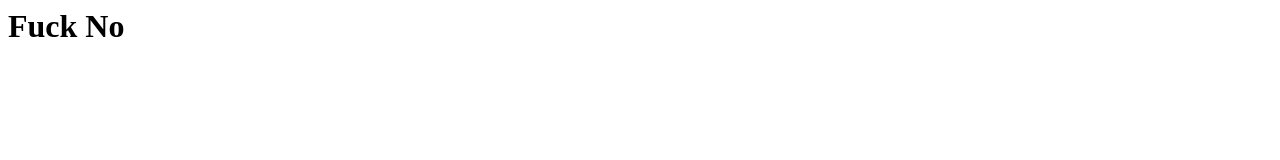
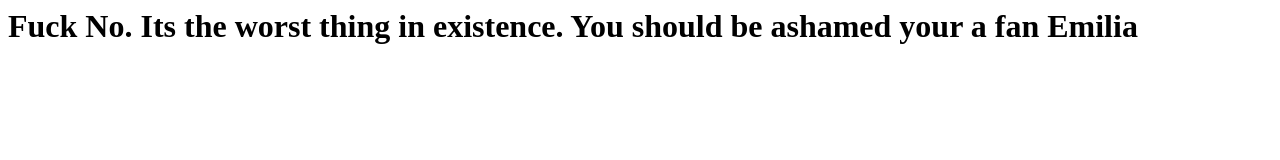
Before and after one commit to xxlegitassasinxx/xxlegitassasinxx.github.io, a plain HTML site: page index.html in a window 1280 px wide. Drawn offline with Linux system fonts and the light colour scheme.

Commit message:
Dissed emilia even more

```diff
--- a/index.html
+++ b/index.html
@@ -1 +1 @@
-<h1>Fuck No</h1>
+<h1>Fuck No. Its the worst thing in existence. You should be ashamed your a fan Emilia</h1>
```
